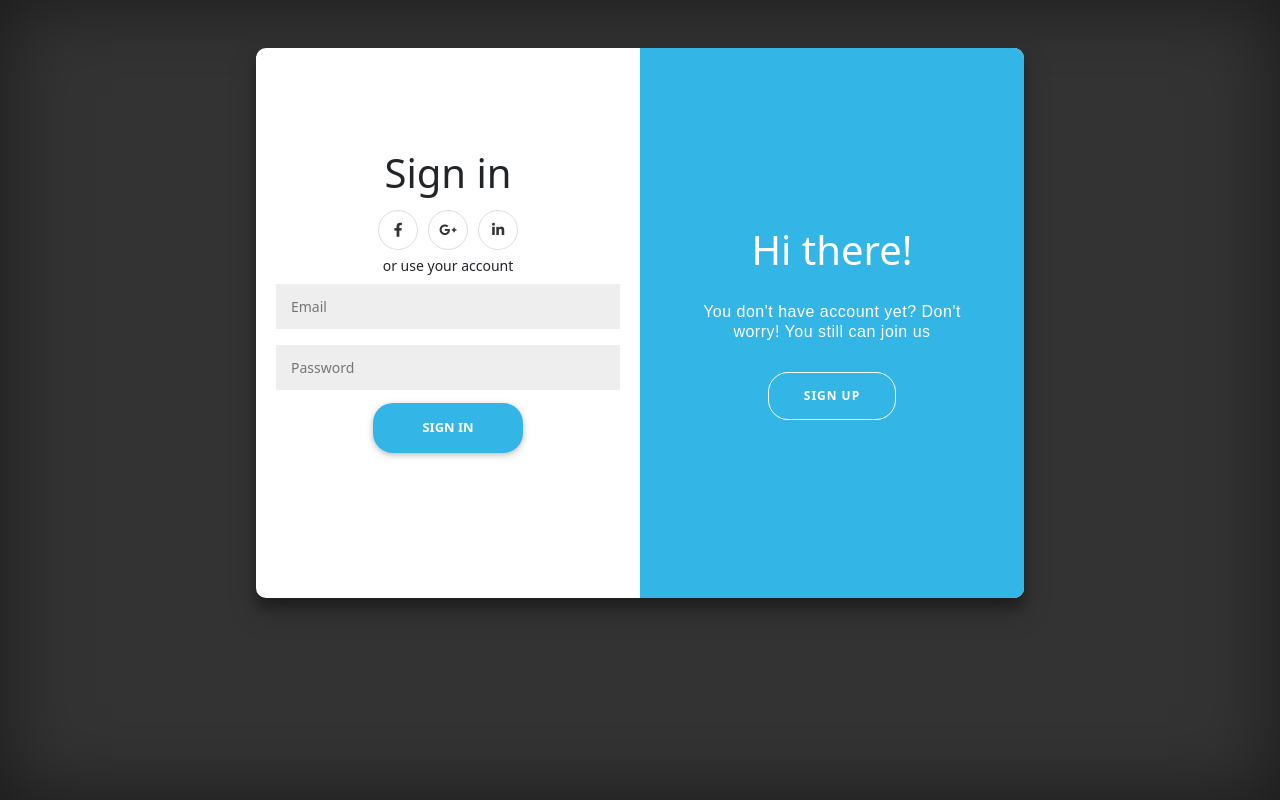
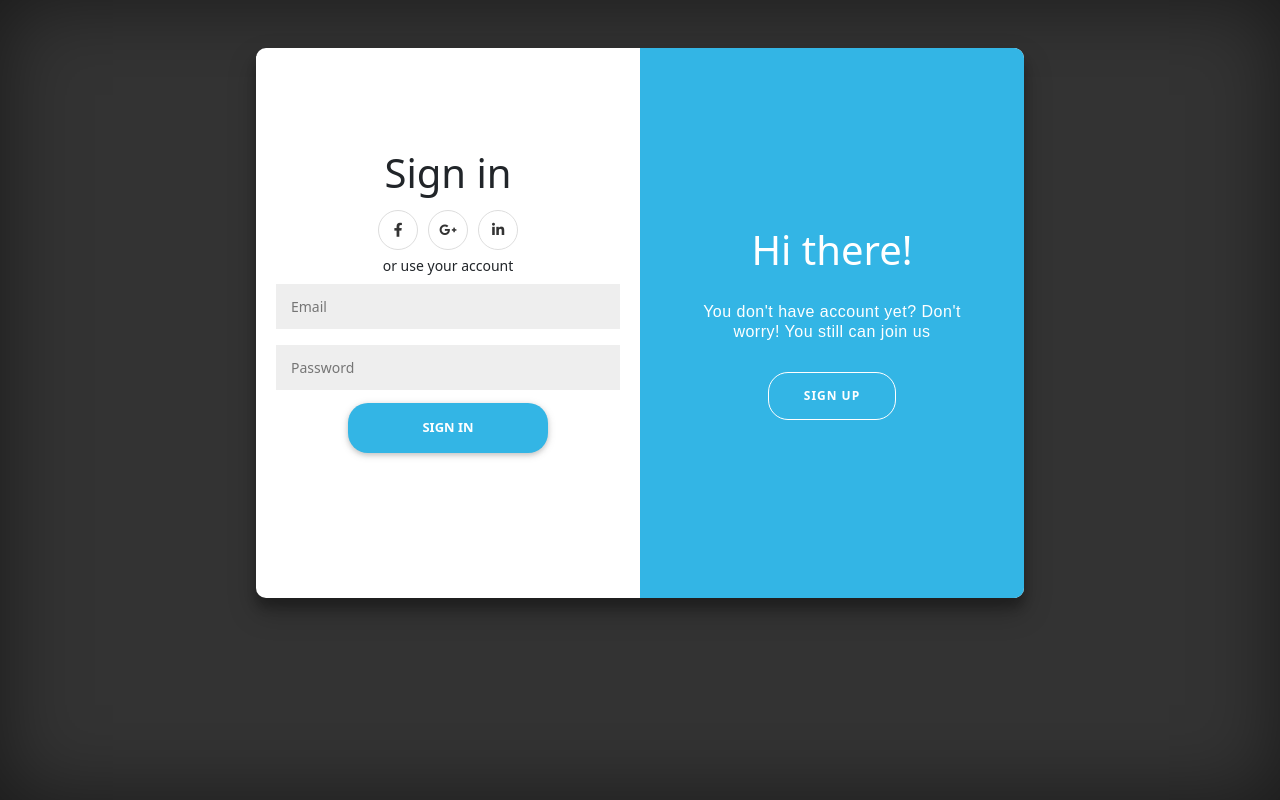
Before and after one commit to chaharshivam/coVITal, a React (Create React App) app: page /login in a window 1280 px wide. Built offline with nearby package versions, Linux system fonts and the light colour scheme.

Commit message:
some styles changed in AudioRecord.css

```diff
--- a/src/components/css/AudioRecord.css
+++ b/src/components/css/AudioRecord.css
@@ -1,6 +1,6 @@
 .mybutton{
     margin: 5px;
-    width: 150px;
+    width: 200px;
 }
 .mybutton:hover{
     color: #333333;
```
